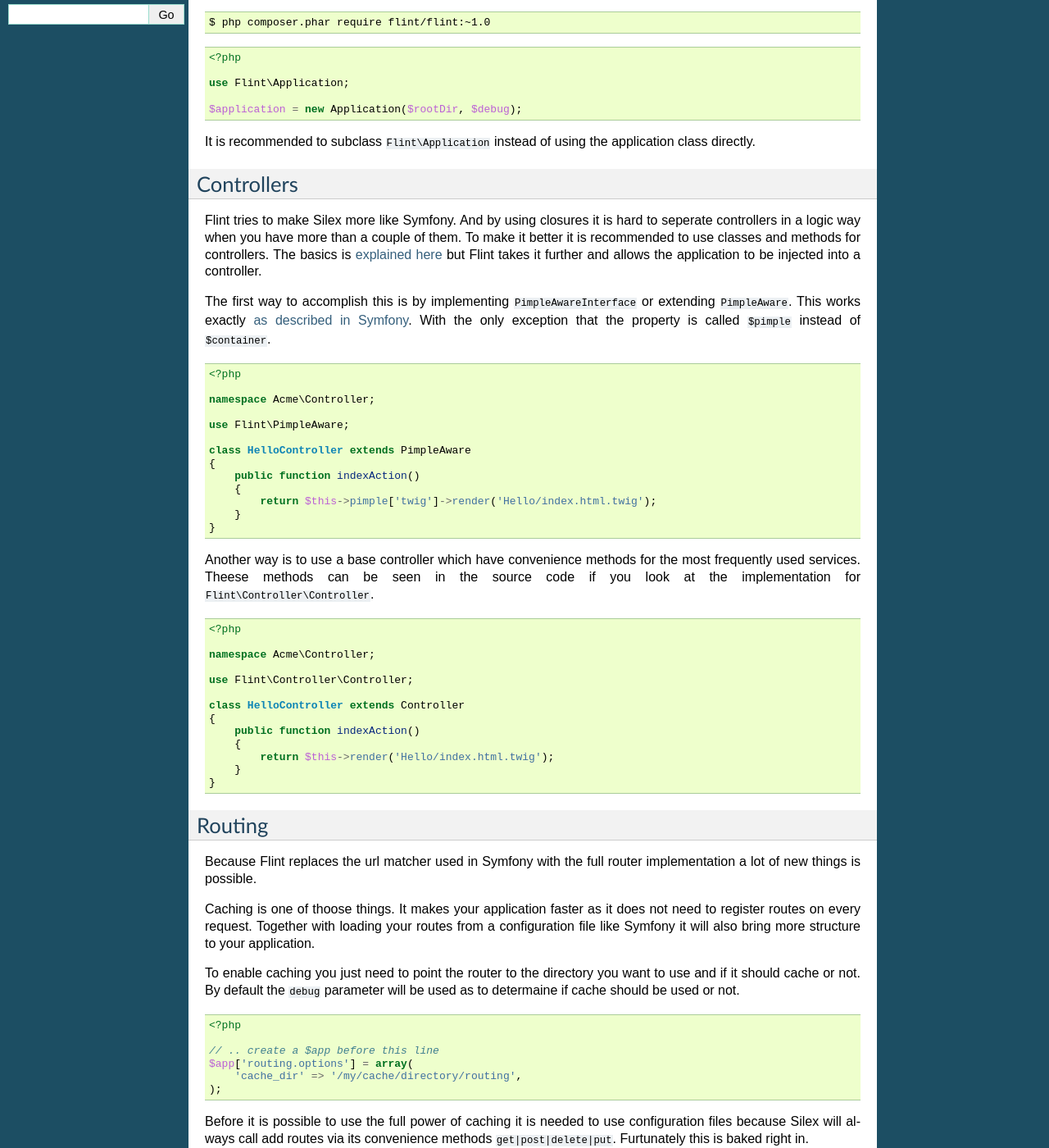
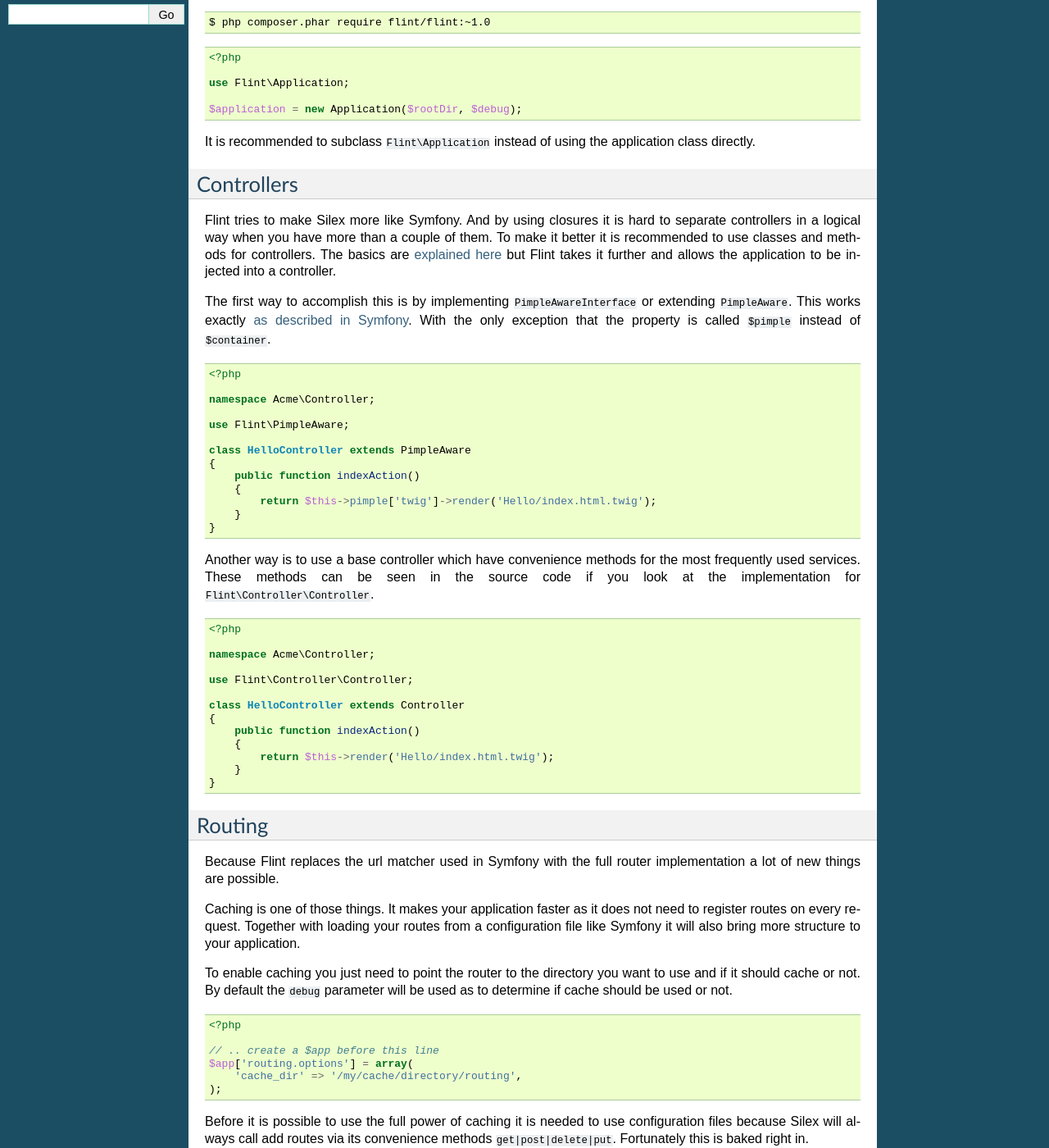
Before and after one commit to flint/flint, a Sphinx documentation site: the page built from doc/index.rst, in a window 1280 px wide and 1400 px high, scrolled down 333 px. Shown: the whole window at 82% size. Built offline with Sphinx 7.4.7, drawn with Linux system fonts in a browser that asks for light colours; some of the changed text lies outside the part shown.

Commit message:
correct spelling errors and typos in documentation.

```diff
--- a/doc/index.rst
+++ b/doc/index.rst
@@ -38,9 +38,9 @@
 -----------
 
 Flint tries to make Silex more like Symfony. And by using closures it is
-hard to seperate controllers in a logic way when you have more than a
+hard to separate controllers in a logical way when you have more than a
 couple of them. To make it better it is recommended to use classes and
-methods for controllers. The basics is `explained
+methods for controllers. The basics are `explained
 here <http://silex.sensiolabs.org/doc/usage.html#controllers-in-classes>`__
 but Flint takes it further and allows the application to be injected
 into a controller.
@@ -69,7 +69,7 @@
     }
 
 Another way is to use a base controller which have convenience methods
-for the most frequently used services. Theese methods can be seen in the
+for the most frequently used services. These methods can be seen in the
 source code if you look at the implementation for
 ``Flint\Controller\Controller``.
 
@@ -93,16 +93,16 @@
 -------
 
 Because Flint replaces the url matcher used in Symfony with the full
-router implementation a lot of new things is possible.
+router implementation a lot of new things are possible.
 
-Caching is one of thoose things. It makes your application faster as it
+Caching is one of those things. It makes your application faster as it
 does not need to register routes on every request. Together with loading
 your routes from a configuration file like Symfony it will also bring
 more structure to your application.
 
 To enable caching you just need to point the router to the directory you
 want to use and if it should cache or not. By default the ``debug``
-parameter will be used as to determaine if cache should be used or not.
+parameter will be used as to determine if cache should be used or not.
 
 .. code-block:: php
 
@@ -115,7 +115,7 @@
 
 Before it is possible to use the full power of caching it is needed to
 use configuration files because Silex will always call add routes via
-its convenience methods ``get|post|delete|put``. Furtunately this is
+its convenience methods ``get|post|delete|put``. Fortunately this is
 baked right in.
 
 .. code-block:: php
@@ -154,7 +154,7 @@
 
 This is also possible with Silex but with a more verbose syntax. The
 syntax can be even more precise by using the twig functions that is
-available in the Twig bridge for Symfony. To enable thoose add the twig
+available in the Twig bridge for Symfony. To enable those add the twig
 bridge to your composer file.
 
 .. code-block:: json
```
Also changed, not shown: other parts of doc/index.rst (+4 -4 lines).
